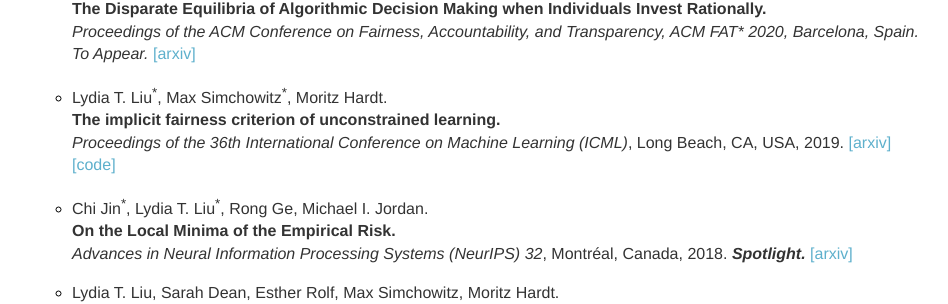
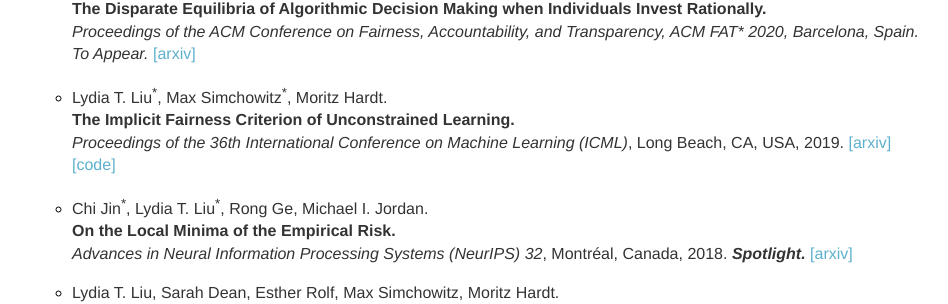
Before and after one commit to serenalwang/serenalwang.github.io, a Jekyll site: the page built from projects.md, in a window 1280 px wide. Shown: the part 457-761 px from the top of the page, without its empty margins (160-1108 px from the left). Built offline with Jekyll 4.4.1, drawn with Linux system fonts in a browser that asks for light colours.

```diff
--- a/projects.md
+++ b/projects.md
@@ -23,7 +23,7 @@ title: Research
 [[arxiv]](https://arxiv.org/abs/1910.04123)
 
 * Lydia T. Liu<sup>\*</sup>, Max Simchowitz<sup>\*</sup>, Moritz Hardt.
-**The implicit fairness criterion of unconstrained learning.**
+**The Implicit Fairness Criterion of Unconstrained Learning.**
 *Proceedings of the 36th International Conference on Machine Learning (ICML)*, Long Beach, CA, USA, 2019. [[arxiv]](https://arxiv.org/abs/1808.10013) [[code]](https://github.com/lydiatliu/unconstrainedml)
 
 * Chi Jin<sup>\*</sup>, Lydia T. Liu<sup>\*</sup>, Rong Ge, Michael I. Jordan.
```
